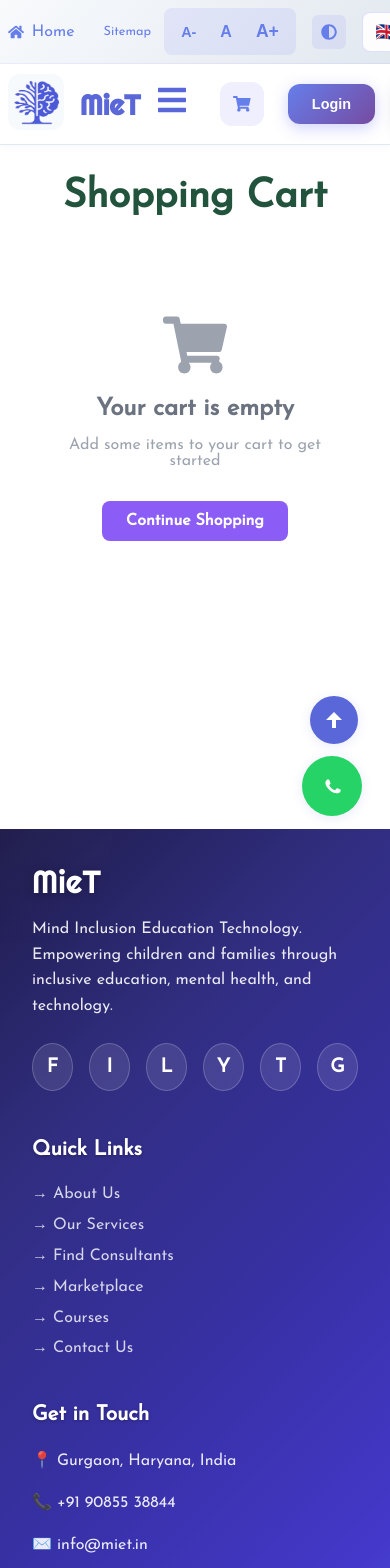
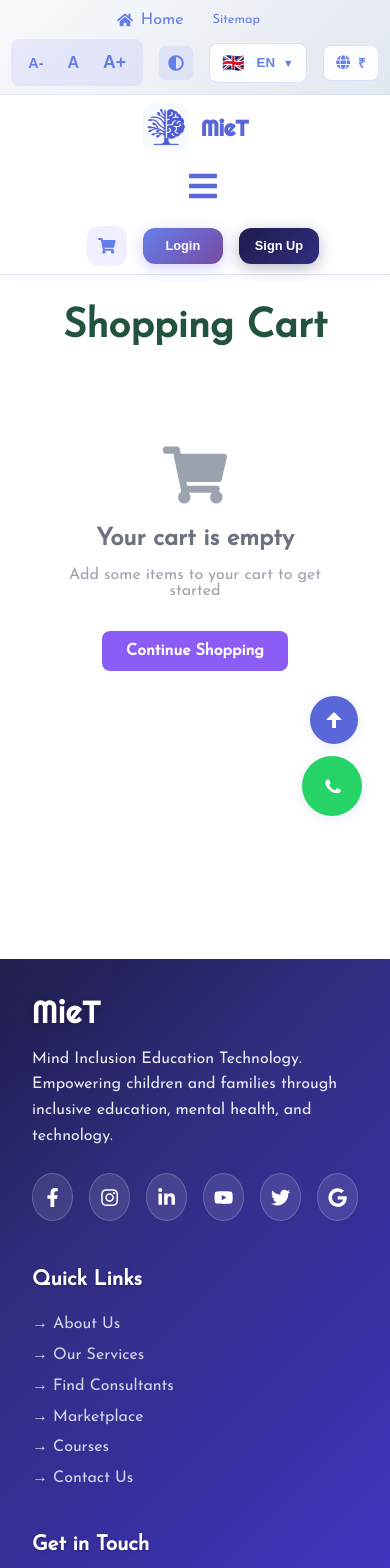
Before and after one commit to shanzantrik/miet-frontend, a Next.js app: page /cart in a window 390 px wide. Shown: the top 1568 px of the page. Built offline with nearby package versions, Linux system fonts and the light colour scheme.

Commit message:
Responsive fixes

```diff
--- a/src/components/Footer.tsx
+++ b/src/components/Footer.tsx
@@ -1,4 +1,5 @@
 import React from 'react';
+import { FaFacebookF, FaInstagram, FaLinkedinIn, FaYoutube, FaTwitter, FaGoogle } from 'react-icons/fa';
 
 export default function Footer() {
   return (
@@ -77,12 +78,12 @@ export default function Footer() {
                 marginTop: '1.5rem'
               }}>
                 {[
-                  { name: 'Facebook', icon: 'F', href: '#' },
-                  { name: 'Instagram', icon: 'I', href: '#' },
-                  { name: 'LinkedIn', icon: 'L', href: '#' },
-                  { name: 'YouTube', icon: 'Y', href: '#' },
-                  { name: 'Twitter', icon: 'T', href: '#' },
-                  { name: 'Google Review', icon: 'G', href: '#' }
+                  { name: 'Facebook', icon: <FaFacebookF />, href: '#' },
+                  { name: 'Instagram', icon: <FaInstagram />, href: '#' },
+                  { name: 'LinkedIn', icon: <FaLinkedinIn />, href: '#' },
+                  { name: 'YouTube', icon: <FaYoutube />, href: '#' },
+                  { name: 'Twitter', icon: <FaTwitter />, href: '#' },
+                  { name: 'Google Review', icon: <FaGoogle />, href: '#' }
                 ].map((social) => (
                   <a
                     key={social.name}
@@ -98,7 +99,6 @@ export default function Footer() {
                       alignItems: 'center',
                       justifyContent: 'center',
                       fontSize: '1.2rem',
-                      fontWeight: '600',
                       textDecoration: 'none',
                       transition: 'all 0.3s ease',
                       backdropFilter: 'blur(10px)',
--- a/src/components/TopBar.tsx
+++ b/src/components/TopBar.tsx
@@ -110,7 +110,7 @@ export default function TopBar() {
   return (
     <header className="topbar-root" style={{ width: '100%', background: highContrast ? '#222' : '#fff', borderBottom: '1px solid #e2e8f0', fontSize: `${fontSize}em`, color: highContrast ? '#fff' : '#22543d', position: 'sticky', top: 0, left: 0, zIndex: 1200, boxShadow: '0 2px 8px rgba(90,103,216,0.04)', minHeight: 80 }}>
       {/* Utility Row */}
-        <div style={{
+              <div className="utility-row" style={{
         display: 'flex',
         justifyContent: 'space-between',
         alignItems: 'center',
@@ -171,7 +171,7 @@ export default function TopBar() {
           </div>
         <div style={{ display: 'flex', gap: '1rem', alignItems: 'center' }}>
           {/* Accessibility Controls */}
-          <div style={{
+          <div className="accessibility-controls" style={{
             display: 'flex',
             gap: '0.5rem',
             alignItems: 'center',
@@ -411,12 +411,38 @@ export default function TopBar() {
         </div>
       </div>
               {/* Main Row: Logo, Navigation, Login/Signup, Social, Hamburger for mobile */}
-      <div style={{ display: 'flex', justifyContent: 'space-between', alignItems: 'center', padding: '10px 2vw', background: highContrast ? '#222' : '#fff', position: 'relative' }}>
-        <div style={{ display: 'flex', alignItems: 'center', gap: 16 }}>
+      <div className="main-row" style={{
+        display: 'flex',
+        justifyContent: 'space-between',
+        alignItems: 'center',
+        padding: 'clamp(8px, 2vw, 10px) clamp(1rem, 3vw, 2vw)',
+        background: highContrast ? '#222' : '#fff',
+        position: 'relative',
+        flexWrap: 'wrap',
+        gap: 'clamp(0.5rem, 2vw, 1rem)'
+      }}>
+        <div className="logo-section" style={{ display: 'flex', alignItems: 'center', gap: 'clamp(12px, 3vw, 16px)' }}>
           <Link href="/">
-            <Image src="/miet-main.webp" alt="MieT Logo" width={56} height={56} style={{ borderRadius: 12, background: '#f7fafc' }} priority />
+            <Image
+              src="/miet-main.webp"
+              alt="MieT Logo"
+              width={44}
+              height={44}
+              style={{
+                borderRadius: 12,
+                background: '#f7fafc',
+                width: 'clamp(44px, 12vw, 56px)',
+                height: 'clamp(44px, 12vw, 56px)'
+              }}
+              priority
+            />
           </Link>
-          <span style={{ fontFamily: 'Righteous, cursive', fontSize: 28, color: '#5a67d8', fontWeight: 700 }}>MieT</span>
+          <span style={{
+            fontFamily: 'Righteous, cursive',
+            fontSize: 'clamp(22px, 5vw, 28px)',
+            color: '#5a67d8',
+            fontWeight: 700
+          }}>MieT</span>
         </div>
         {/* Main Navigation (desktop) */}
         {!isMobile && (
@@ -598,20 +624,28 @@ export default function TopBar() {
           </button>
         )}
         {/* Login/Signup and Cart */}
-        <div style={{ display: 'flex', alignItems: 'center', gap: '1.5rem', marginLeft: '2rem' }}>
+        <div className="login-section" style={{
+          display: 'flex',
+          alignItems: 'center',
+          gap: 'clamp(0.5rem, 2vw, 1.5rem)',
+          marginLeft: 'clamp(1rem, 3vw, 2rem)',
+          flexWrap: 'wrap'
+        }}>
             {/* Cart Icon */}
           <Link href="/cart" style={{
             position: 'relative',
             textDecoration: 'none',
             color: highContrast ? '#fff' : '#667eea',
-            padding: '0.75rem',
+            padding: 'clamp(0.5rem, 2vw, 0.75rem)',
             borderRadius: '12px',
             background: highContrast ? 'rgba(255,255,255,0.1)' : 'rgba(99, 102, 241, 0.1)',
             border: '1px solid transparent',
             transition: 'all 0.3s ease',
             display: 'flex',
             alignItems: 'center',
-            justifyContent: 'center'
+            justifyContent: 'center',
+            minWidth: 'clamp(40px, 10vw, 48px)',
+            minHeight: 'clamp(40px, 10vw, 48px)'
           }}
           onMouseEnter={(e) => {
             e.currentTarget.style.background = highContrast ? 'rgba(255,255,255,0.2)' : 'rgba(99, 102, 241, 0.2)';
@@ -658,12 +692,14 @@ export default function TopBar() {
               color: '#fff',
               borderRadius: '12px',
               border: 'none',
-              padding: '0.75rem 1.5rem',
+              padding: 'clamp(0.6rem, 2vw, 0.75rem) clamp(1rem, 3vw, 1.5rem)',
               fontWeight: '600',
               cursor: 'pointer',
-              fontSize: 'clamp(0.9rem, 1vw, 1rem)',
+              fontSize: 'clamp(0.8rem, 2vw, 1rem)',
               transition: 'all 0.3s ease',
-              boxShadow: '0 4px 15px rgba(99, 102, 241, 0.3)'
+              boxShadow: '0 4px 15px rgba(99, 102, 241, 0.3)',
+              minWidth: 'clamp(80px, 20vw, 100px)',
+              minHeight: 'clamp(36px, 8vw, 44px)'
             }}
             onClick={() => setShowLogin(true)}
             onMouseEnter={(e) => {
@@ -685,12 +721,14 @@ export default function TopBar() {
               color: '#fff',
               borderRadius: '12px',
               border: 'none',
-              padding: '0.75rem 1.5rem',
+              padding: 'clamp(0.6rem, 2vw, 0.75rem) clamp(1rem, 3vw, 1.5rem)',
               fontWeight: '600',
               cursor: 'pointer',
-              fontSize: 'clamp(0.9rem, 1vw, 1rem)',
+              fontSize: 'clamp(0.8rem, 2vw, 1rem)',
               transition: 'all 0.3s ease',
-              boxShadow: '0 4px 15px rgba(30, 27, 75, 0.3)'
+              boxShadow: '0 4px 15px rgba(30, 27, 75, 0.3)',
+              minWidth: 'clamp(80px, 20vw, 100px)',
+              minHeight: 'clamp(36px, 8vw, 44px)'
             }}
             onClick={() => setShowSignup(true)}
             onMouseEnter={(e) => {
@@ -778,6 +816,43 @@ export default function TopBar() {
           </form>
         </Modal>
       </div>
+      {/* Responsive styles */}
+      <style dangerouslySetInnerHTML={{
+        __html: `
+          @media (max-width: 768px) {
+            .topbar-root {
+              min-height: 70px !important;
+            }
+
+            .topbar-root .main-row {
+              flex-direction: column !important;
+              align-items: stretch !important;
+              gap: 1rem !important;
+            }
+
+            .topbar-root .login-section {
+              justify-content: center !important;
+              gap: 1rem !important;
+            }
+
+            .topbar-root .logo-section {
+              justify-content: center !important;
+            }
+          }
+
+          @media (max-width: 480px) {
+            .topbar-root .utility-row {
+              flex-direction: column !important;
+              gap: 0.5rem !important;
+              padding: 0.5rem 1rem !important;
+            }
+
+            .topbar-root .accessibility-controls {
+              justify-content: center !important;
+            }
+          }
+        `
+      }} />
     </header>
   );
 }
```
Also changed, not shown: src/components/FeaturedSection.tsx (+61 -16 lines), src/components/MarketplaceSection.tsx (+21 -19 lines), src/components/SearchPanel.tsx (+77 -34 lines). Lines whose indentation alone changed are shown as unchanged.
